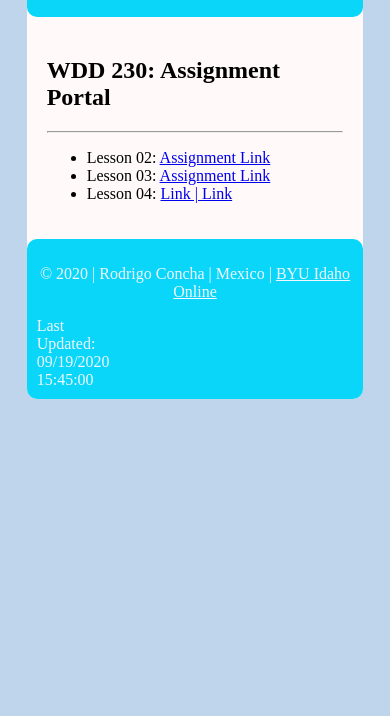
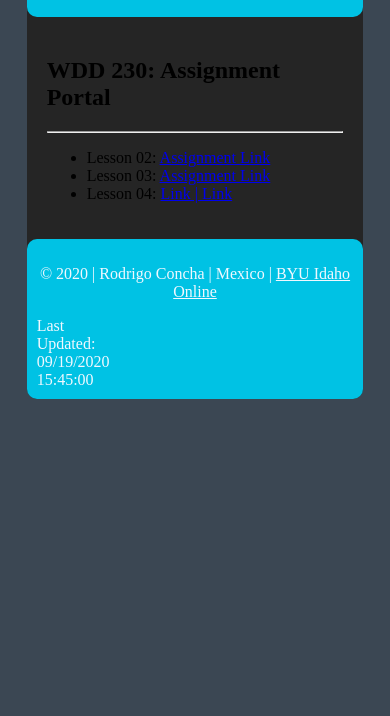
Before and after one commit to rconchaflores/rconchaflores.github.io, a plain HTML site: page index.html in a window 390 px wide. Shown: the part 128-844 px from the top of the page. Drawn offline with Linux system fonts and the light colour scheme; a script that the page names is missing.

Commit message:
changes in css

```diff
--- a/css/main.css
+++ b/css/main.css
@@ -1,9 +1,9 @@
 body {
-    background-color: rgb(190, 213, 236);
+    background-color: rgb(59, 71, 83);
 }
 
 #content {
-    background-color: aliceblue;
+    background-color: rgb(59, 71, 83);
     max-width: 50%;
     margin: 100px auto;
     border-radius: 10px;
@@ -22,7 +22,7 @@ img {
 
 header,
 footer {
-    background-color: #0ad6fa;
+    background-color: #00c2e4;
     border-radius: 10px;
     text-align: center;
     padding: 10px;
@@ -38,7 +38,7 @@ footer {
 }
 
 footer a:hover {
-    color: deeppink;
+    color: rgb(194, 194, 194);
 }
 
 main {
@@ -48,7 +48,7 @@ main {
 @media screen and (max-width: 750px) {
     #content {
       max-width: 90%;
-      background-color: #FFF9F9;
+      background-color: #252525;
       margin: auto;
     }
 }
```
